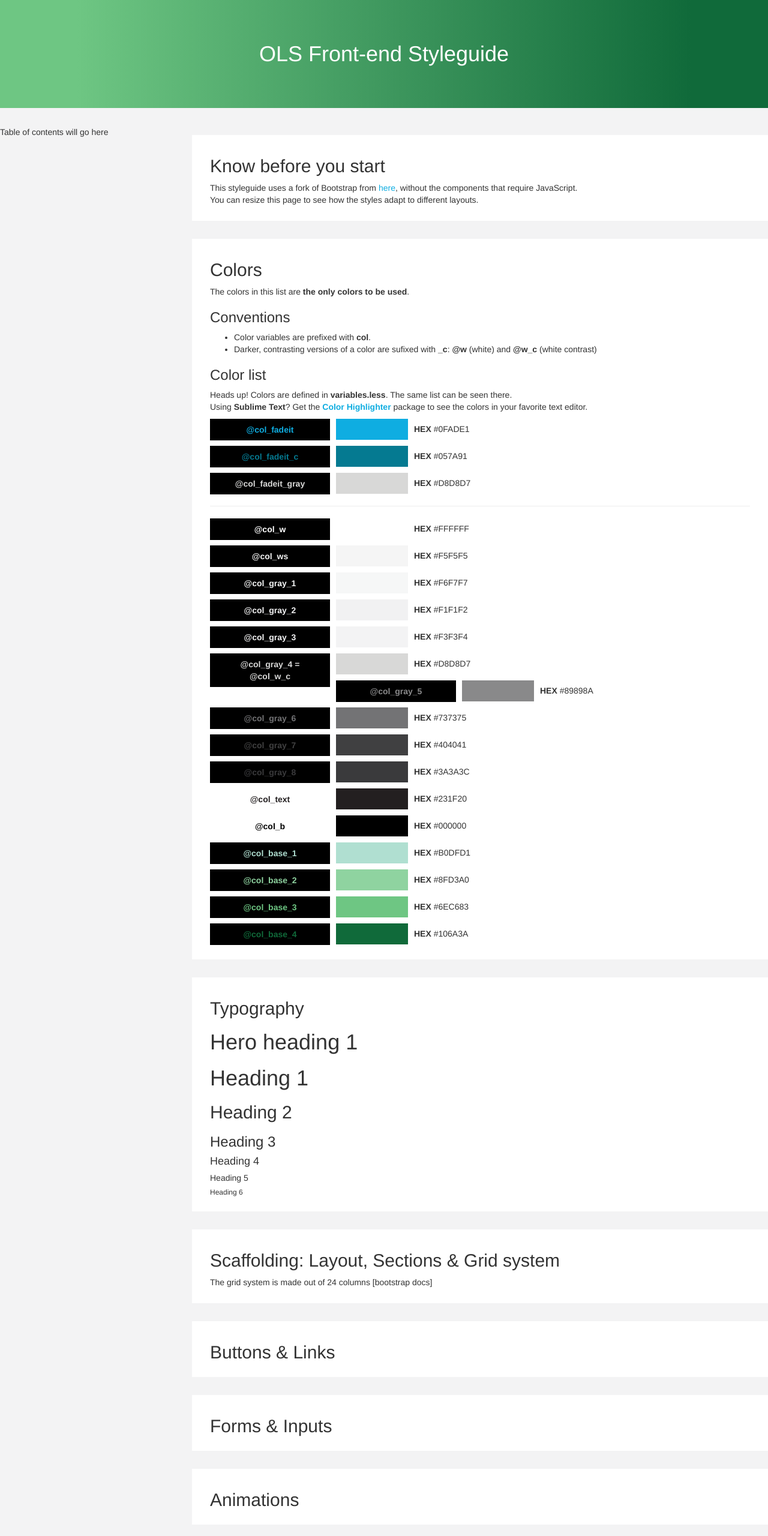
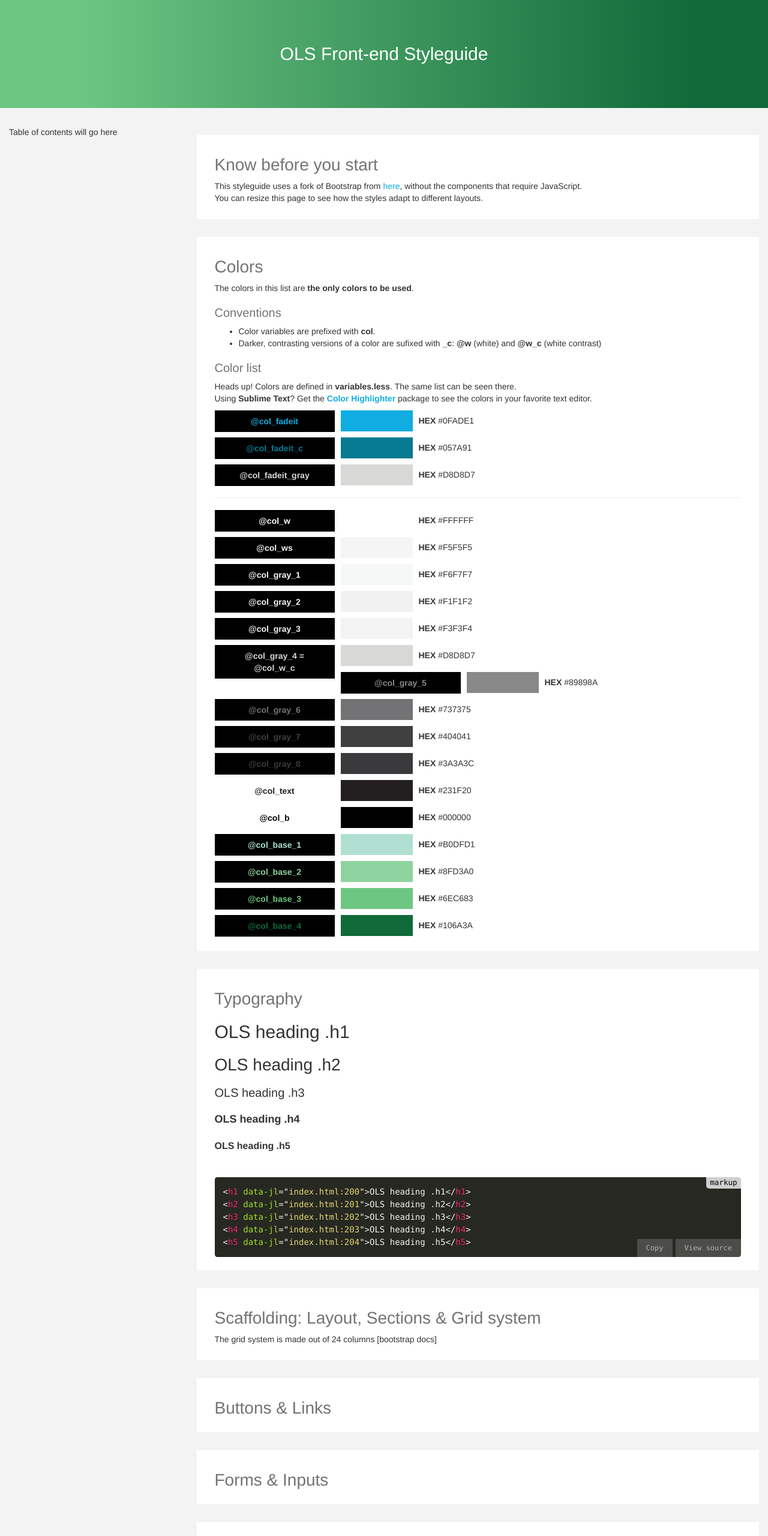
Before and after one commit to fadeit/is-styleguide, a website: page index.html in a window 1280 px wide. Shown: the top 2560 px of the page at 60% size. Drawn offline with Linux system fonts and the light colour scheme.

Commit message:
typography progress: generating headings with LESS

```diff
--- a/assets/prism-toolbar.js
+++ b/assets/prism-toolbar.js
@@ -2,6 +2,10 @@
   if (!self.Prism) {
     return;
   }
+
+  // Escape all 'code' element contents
+  escapeAllCode(document.getElementsByTagName('code'));
+
 
   // Grab the location of the ZeroClipboard flash file
   var script = document.getElementsByTagName('script');
@@ -68,12 +72,26 @@
   });
 
   // Cross-browser click handler
-  function attachClickHandler(element, callback, that)
-  {
+  function attachClickHandler(element, callback, that) {
     if(element.addEventListener) {
       element.addEventListener('click', function() { callback.apply(that) });
     } else if(element.attachEvent) {
       element.attachEvent('onclick',  function() { callback.apply(that) });
     }
   }
+
+  // Escapes Markup
+  function escapeAllCode(code){
+    var i;
+
+    for(i = 0; i <= code.length - 1; i++){
+      code[i].innerHTML = HtmlEncode(code[i].innerHTML);
+      console.log(HtmlEncode(code[i].innerHTML));
+    }
+
+    function HtmlEncode(s){
+      return s.replace(/&/g, "&amp;").replace(/>/g, "&gt;").replace(/</g, "&lt;").replace(/"/g, "&quot;");
+    }
+  }
+
 })();
--- a/assets/this-styleguide.less
+++ b/assets/this-styleguide.less
@@ -6,13 +6,33 @@
 @import '../src/mixins.less';
 
 .container-fluid {
-  .col(@col_gray_3, b)
+  .col(@col_gray_3, b);
+
+  .row-fluid{
+    @media only screen and (min-width:@bp_md){
+      padding:0 15px 0 15px;
+    }
+  }
 }
 
 article {
   padding:15px 30px 15px 30px;
   margin:15px 0 30px;
   .col(@w, b);
+}
+
+pre[class*="language-"] {
+  margin-top:40px;
+}
+
+#typography{
+  h1, h2, h3, h4, h5{
+    margin:20px 0 0 0;
+  }
+}
+
+.style-heading{
+  .col(@col_gray_6);
 }
 
 .intro {
--- a/gulpfile.js
+++ b/gulpfile.js
@@ -2,7 +2,10 @@ var gulp = require('gulp'),
     watch = require('gulp-watch'),
     less = require('gulp-less'),
     LessPluginCleanCSS = require("less-plugin-clean-css"),
-    cleancss = new LessPluginCleanCSS({advanced: true});
+    cleancss = new LessPluginCleanCSS({
+      advanced: true,
+      aggressiveMerging: true
+    });
 
 gulp.task('less', function(){
   gulp.src('./src/style-guide.less')
--- a/index.html
+++ b/index.html
@@ -43,7 +43,7 @@
       <section class="col-xs-24 col-md-18">
         <!-- Before you start -->
         <article>
-          <h2>Know before you start</h2>
+          <h2 class="style-heading">Know before you start</h2>
           <p>
             This styleguide uses a fork of Bootstrap from <a href="https://github.com/fadeit/bootstrap" target="_blank">here</a>, without the components that require JavaScript.<br/>
             You can resize this page to see how the styles adapt to different layouts.
@@ -52,18 +52,18 @@
 
         <!-- Colors -->
         <article>
-          <h2>Colors</h2>
+          <h2 class="style-heading">Colors</h2>
           <p>
             The colors in this list are <b>the only colors to be used</b>.
           </p>
 
-          <h3>Conventions</h3>
+          <h3 class="style-heading">Conventions</h3>
           <ul>
             <li>Color variables are prefixed with <b>col</b>.</li>
             <li>Darker, contrasting versions of a color are sufixed with <b>_c</b>: <b>@w</b> (white) and <b>@w_c</b> (white contrast)</li>
           </ul>
 
-          <h3>Color list</h3>
+          <h3 class="style-heading">Color list</h3>
           <p>
             Heads up! Colors are defined in <b>variables.less</b>. The same list can be seen there.
             <br/>
@@ -188,45 +188,52 @@
         </article>
 
         <!-- Typography -->
-        <article>
-          <h2>Typography</h2>
-          <h1 class="hero">Hero heading 1</h1>
-          <h1>Heading 1</h1>
-          <h2>Heading 2</h2>
-          <h3>Heading 3</h3>
-          <h4>Heading 4</h4>
-          <h5>Heading 5</h5>
-          <h6>Heading 6</h6>
+        <article id="typography">
+          <h2 class="style-heading">Typography</h2>
+          <h1>OLS heading .h1</h1>
+          <h2>OLS heading .h2</h2>
+          <h3>OLS heading .h3</h3>
+          <h4>OLS heading .h4</h4>
+          <h5>OLS heading .h5</h5>
+
+<!-- code block -->
+<pre class="code-toolbar"><code class="language-markup"><h1>OLS heading .h1</h1>
+<h2>OLS heading .h2</h2>
+<h3>OLS heading .h3</h3>
+<h4>OLS heading .h4</h4>
+<h5>OLS heading .h5</h5></code></pre>
+<!-- end code block -->
+
         </article>
 
         <!-- Scaffolding -->
         <article>
-          <h2>Scaffolding: Layout, Sections &amp; Grid system</h2>
+          <h2 class="style-heading">Scaffolding: Layout, Sections &amp; Grid system</h2>
           <p>The grid system is made out of 24 columns [bootstrap docs]</p>
         </article>
 
         <!-- Buttons -->
         <article>
-          <h2>Buttons &amp; Links</h2>
+          <h2 class="style-heading">Buttons &amp; Links</h2>
         </article>
 
         <!-- Forms -->
         <article>
-          <h2>Forms &amp; Inputs</h2>
+          <h2 class="style-heading">Forms &amp; Inputs</h2>
         </article>
 
         <!-- Animations -->
         <article>
-          <h2>Animations</h2>
+          <h2 class="style-heading">Animations</h2>
         </article>
 
         <!-- Misc -->
         <article>
-          <h2>Misc</h2>
+          <h2 class="style-heading">Misc</h2>
         </article>
 
         <article>
-          <h2>Roadmap</h2>
+          <h2 class="style-heading">Roadmap</h2>
           <ul>
             <li>Alerts &amp; Messages</li>
             <li>Maps</li>
@@ -234,25 +241,6 @@
             <li>Comments / Reviews</li>
             <li>Profiles</li>
           </ul>
-        </article>
-
-        <article>
-<!-- code block -->
-          <pre class="code-toolbar"><code class="language-less" >//LESS syntax
-.style {
-  color:red;
-
-  &:after{
-    font-size: 22px;
-  }
-}</code></pre>
-
-<pre class="code-toolbar"><code class="language-less" >//LESS man
-prop{
-  color:blue;
-}
-</code></pre>
-<!-- end code block -->
         </article>
       </section>
     </section>
--- a/src/mixins.less
+++ b/src/mixins.less
@@ -4,6 +4,14 @@
 
 .col(@color){
   color: @color;
+}
+
+.b(){
+  font-weight: bold;
+}
+
+.i(){
+  font-weight: italic;
 }
 
 .border-box{
--- a/src/style-guide.less
+++ b/src/style-guide.less
@@ -20,3 +20,39 @@
   font-weight: normal;
   font-style: normal;
 }
+
+//Wide Screen Desktop
+@font_size_selector:    "fs_h";
+@line_height_selector:  "lh_h";
+@mobile_font_size_selector:    "m_fs_h";
+@mobile_line_height_selector:  "m_lh_h";
+
+.generate_headings(@max) when (@max > 0) {
+  .generate_headings((@max - 1));
+
+  @font-size: ~"@{font_size_selector}@{max}";
+  @line-height: ~"@{line_height_selector}@{max}";
+  @mobile-font-size: ~"@{mobile_font_size_selector}@{max}";
+  @mobile-line-height: ~"@{mobile_line_height_selector}@{max}";
+
+  h@{max}{
+    font-size: @@mobile-font-size;
+    line-height: @@mobile-line-height;
+
+    @media only screen and (min-width:@bp_md){
+      font-size: @@font-size;
+      line-height: @@line-height;
+    }
+  }
+}
+
+//Generate headings
+.generate_headings(5);
+
+h4{
+  .b();
+}
+
+h5{
+  .b();
+}
--- a/src/variables.less
+++ b/src/variables.less
@@ -41,15 +41,17 @@
 @fa:         "FontAwesome";
 
 /*font sizes*/
-@fs_h1:     42px;
-@lh_h1:     46px;
-@fs_h2:     30px;
-@lh_h2:     33px;
-@fs_h3:     28px;
-@lh_h3:     33px;
-@fs_h4:     22px;
+@max_h:     5; //maximum styled heading number a.k.a h5
+
+@fs_h1:     30px;
+@lh_h1:     40px;
+@fs_h2:     28px;
+@lh_h2:     30px;
+@fs_h3:     20px;
+@lh_h3:     22px;
+@fs_h4:     18px;
 @lh_h4:     26px;
-@fs_h5:     18px;
+@fs_h5:     16px;
 @lh_h5:     24px;
 @fs_body:   15px;
 @lh_body:   25px;
```
Also changed, not shown: assets/this-styleguide.css, dist/style-guide.css.
